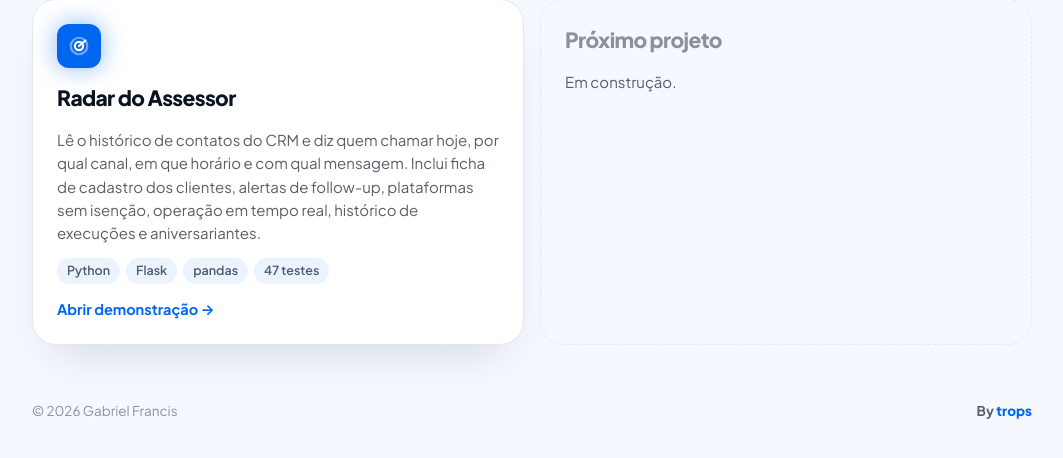
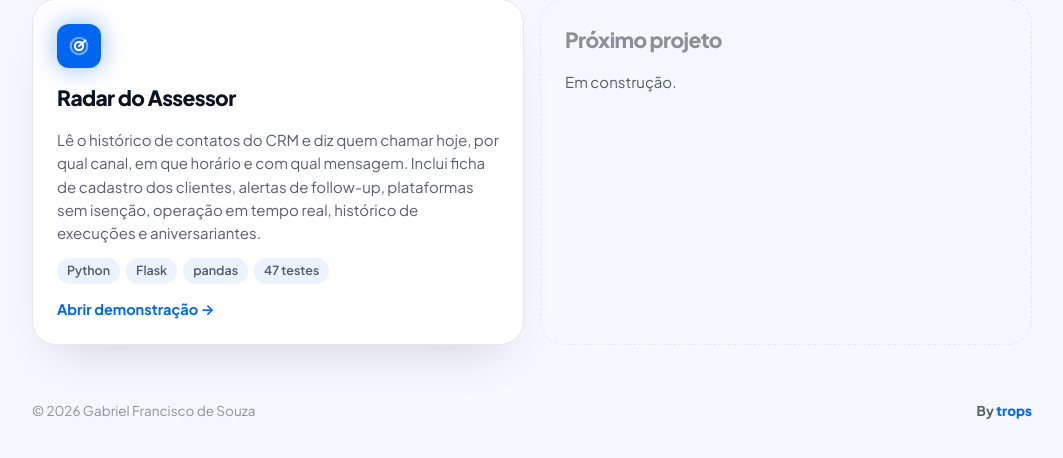
Before and after one commit to biielsoouza/gfrancis-site, a Flask app: template radar-assessor/templates/home.html in a window 1280 px wide. Shown: the part 470-928 px from the top of the page, without its empty margins (108-1171 px from the left). Run offline with Flask 3, Linux system fonts and the light colour scheme; the template is opened without the code that fills it, so the values that code supplies are empty; parts of the project's set-up code (start-up, migrations or seed data) failed here and were passed over.

Commit message:
Feito a alteracao do nome para Gabriel Francisco de Souza

```diff
--- a/radar-assessor/templates/home.html
+++ b/radar-assessor/templates/home.html
@@ -108,7 +108,7 @@ footer .wrap { padding-block: 0 36px; display: flex; justify-content: space-betw
 
 <footer>
   <div class="wrap">
-    <span>© <span id="ano">2026</span> Gabriel Francis</span>
+    <span>© <span id="ano">2026</span> Gabriel Francisco de Souza</span>
     <span class="bytrops">By <b>trops</b></span>
   </div>
 </footer>
```
